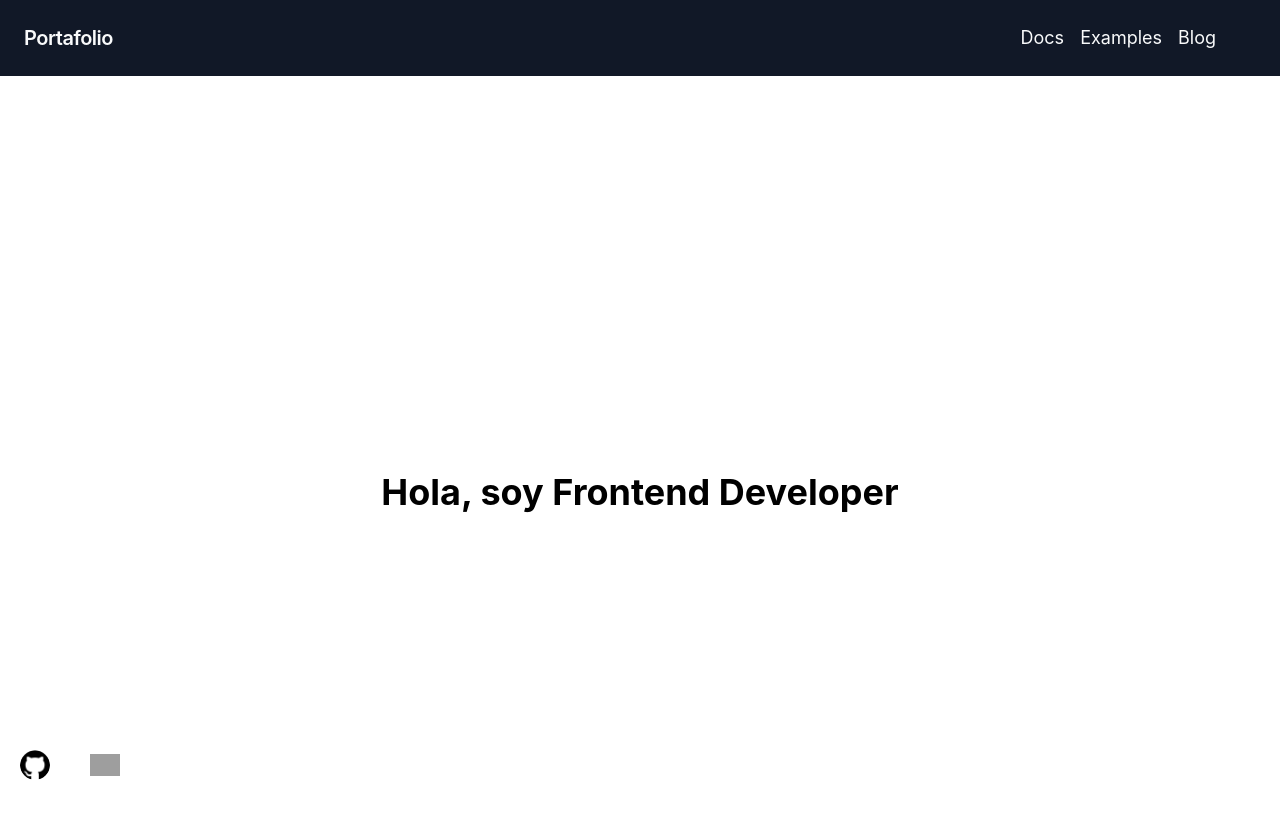
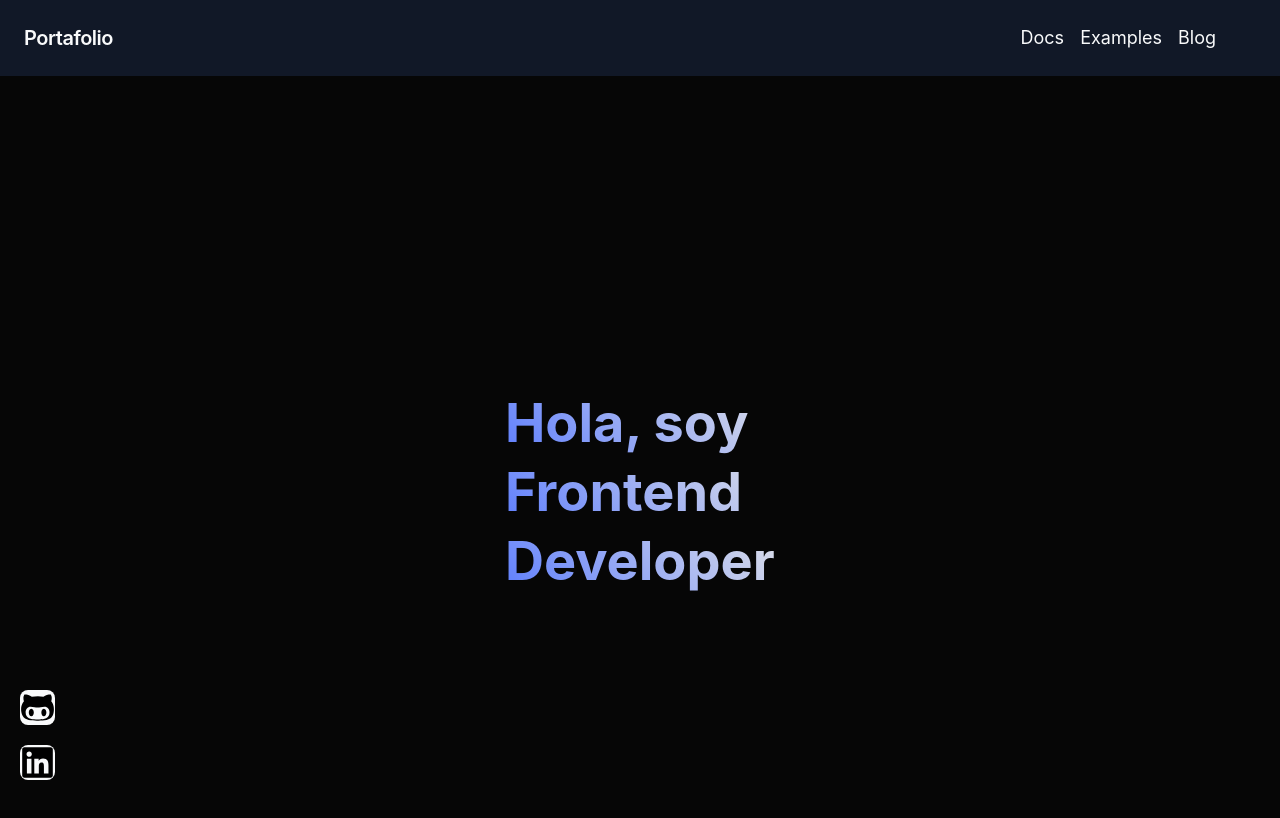
Before and after one commit to thedraxx/Portfolio-Next, a Next.js app: page / in a window 1280 px wide. Shown: the top 818 px of the page. Built offline with nearby package versions, Linux system fonts and the light colour scheme; grey boxes are pictures that could not be loaded.

Commit message:
added icons social media, color text transition in home

```diff
--- a/package.json
+++ b/package.json
@@ -18,6 +18,7 @@
     "next": "13.1.6",
     "react": "18.2.0",
     "react-dom": "18.2.0",
+    "react-icons": "^4.7.1",
     "styled-components": "^5.3.6",
     "typescript": "4.9.5"
   },
--- a/src/components/SocialMedia/SocialMedia.tsx
+++ b/src/components/SocialMedia/SocialMedia.tsx
@@ -2,18 +2,18 @@ import Image from 'next/image'
 import React from 'react'
 import github from '../../../public/assets/github.png'
 import linkedin from '../../../public/assets/linkedin.png'
+import { FaLinkedin, FaGithubAlt } from 'react-icons/fa';
 
 const SocialMedia = () => {
     return (
-        <div className=" fixed bottom-0 left-0 br-5 p-5 ">
-            <div className="flex flex-column justify-center items-center mr-0">
-                <a href="https://github.com/thedraxx" target="_blank" rel="noreferrer">
-                    <Image src={github} alt="github" width={30} height={30} className='rounded-full mr-10' />
-                </a>
-                <a href="https://www.linkedin.com/in/cerranofrancisco/" target="_blank" rel="noreferrer">
-                    <Image src={linkedin} alt="linkedin" width={30} height={30} />
-                </a>
-            </div>
+        <div className=" fixed bottom-0 left-0 p-5 ">
+            <a href="https://github.com/thedraxx" target="_blank" rel="noreferrer">
+                <FaGithubAlt size={35} className='rounded-lg mr-10 mt-5 bg-white hover:bg-purple transition ease-in-out delay-20' />
+            </a>
+            <a href="https://www.linkedin.com/in/cerranofrancisco/" target="_blank" rel="noreferrer" >
+                <FaLinkedin size={35} className='rounded-lg mr-10 mt-5 bg-white hover:bg-purple  transition ease-in-out delay-20' />
+            </a>
+
         </div>
 
     )
--- a/src/components/Welcome/Welcome.tsx
+++ b/src/components/Welcome/Welcome.tsx
@@ -1,15 +1,20 @@
 import React from 'react'
+import gradient from '../../styles/gradient.module.css'
 
 const Welcome = () => {
+
+
+
     return (
-        <div className='flex '>
+        <>
             <div className='flex flex-col justify-center items-center w-full h-screen'>
-                <h1 className='text-4xl font-bold text-gray-800'>
-                    Hola, soy Frontend Developer
-
-                </h1>
+                <div className='text-4xl font-bold text-gray-800 justify-center items-center my-1 scale-75 hover:scale-100 ease-in duration-500  '>
+                    <h1 className={gradient.gradient_text}>Hola, soy</h1>
+                    <h1 className={gradient.gradient_text2}>Frontend</h1>
+                    <h1 className={gradient.gradient_text}>Developer</h1>
+                </div>
             </div>
-        </div>
+        </>
     )
 }
 
--- a/src/pages/index.tsx
+++ b/src/pages/index.tsx
@@ -3,8 +3,11 @@ import Welcome from "@/components/Welcome/Welcome";
 
 export default function Home() {
   return (
-    <Layout title="Portafolio">
-      <Welcome />
-    </Layout>
+    <div style={{ backgroundColor: "#060606" }}>
+      <Layout title="Portafolio">
+        <Welcome />
+      </Layout>
+    </div>
+
   )
 }
--- /dev/null
+++ b/src/styles/gradient.module.css
@@ -0,0 +1,83 @@
+
+.gradient_text {
+   font-size: 4.5rem;
+   padding: 25px;
+   margin-bottom: 2px;
+   background-color: linear-gradient(45deg, #5678ff, #e7e7e7);
+   background-image: linear-gradient(45deg, #5678ff, #e7e7e7);
+   background-clip: text;
+   animation: gradient 15s ease infinite;
+   -moz-background-clip: text;
+   -webkit-background-clip: text;
+   -webkit-text-fill-color: transparent;
+   -moz-text-fill-color: transparent;
+   -webkit-animation: gradient 15s ease infinite;
+}
+
+@keyframes gradient {
+   0% {
+      background-position: 0 0;
+   }
+   50% {
+      background-position: -80rem 0;
+   }
+   100% {
+      background-position: 0 0;
+   }
+}
+
+
+.gradient_text2 {
+   font-size: 4.5rem;
+   padding: 25px;
+   margin-bottom: 2px;
+   background-color: linear-gradient(45deg, #5678ff, #e7e7e7);
+   background-image: linear-gradient(45deg, #5678ff, #e7e7e7);
+   background-clip: text;
+   animation: gradient 15s ease infinite;
+   -moz-background-clip: text;
+   -webkit-background-clip: text;
+   -webkit-text-fill-color: transparent;
+   -moz-text-fill-color: transparent;
+   -webkit-animation: gradient 15s ease infinite;
+}
+
+@keyframes gradient2 {
+   0% {
+      background-position: 0 0;
+   }
+   50% {
+      background-position: -80rem 0;
+   }
+   100% {
+      background-position: 0 0;
+   }
+}
+
+
+.gradient_text3 {
+   font-size: 4.5rem;
+   padding: 25px;
+   margin-bottom: 2px;
+   background-color: linear-gradient(45deg, #5678ff, #e7e7e7);
+   background-image: linear-gradient(45deg, #5678ff, #e7e7e7);
+   background-clip: text;
+   animation: gradient 15s ease infinite;
+   -moz-background-clip: text;
+   -webkit-background-clip: text;
+   -webkit-text-fill-color: transparent;
+   -moz-text-fill-color: transparent;
+   -webkit-animation: gradient 15s ease infinite;
+}
+
+@keyframes gradient3 {
+   0% {
+      background-position: 0 0;
+   }
+   50% {
+      background-position: -20rem 0;
+   }
+   100% {
+      background-position: 0 0;
+   }
+}
```
Also changed, not shown: src/styles/Navbar.module.css (deleted, +0 -8 lines), 2 other files (tests, documents, lock files or other folders).
